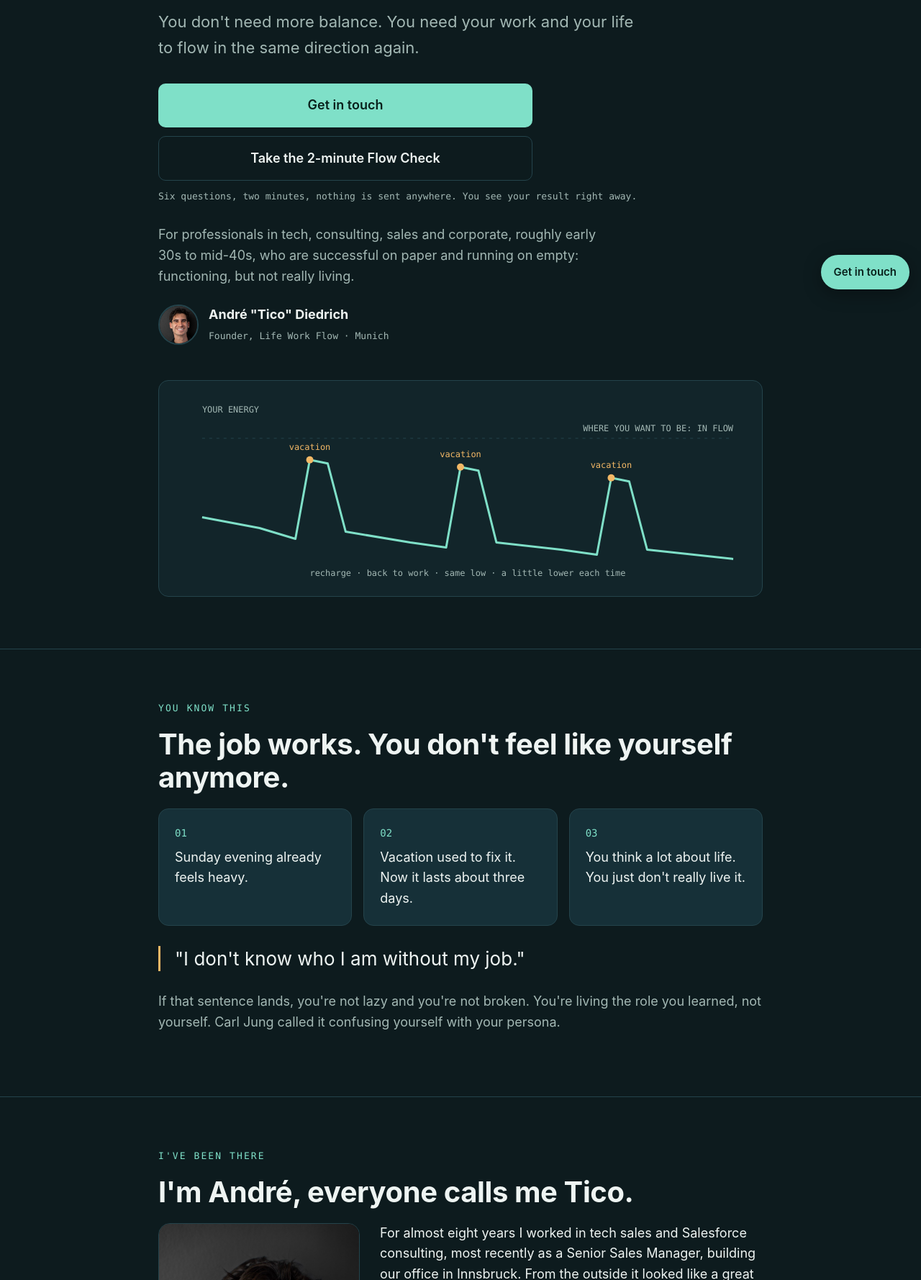
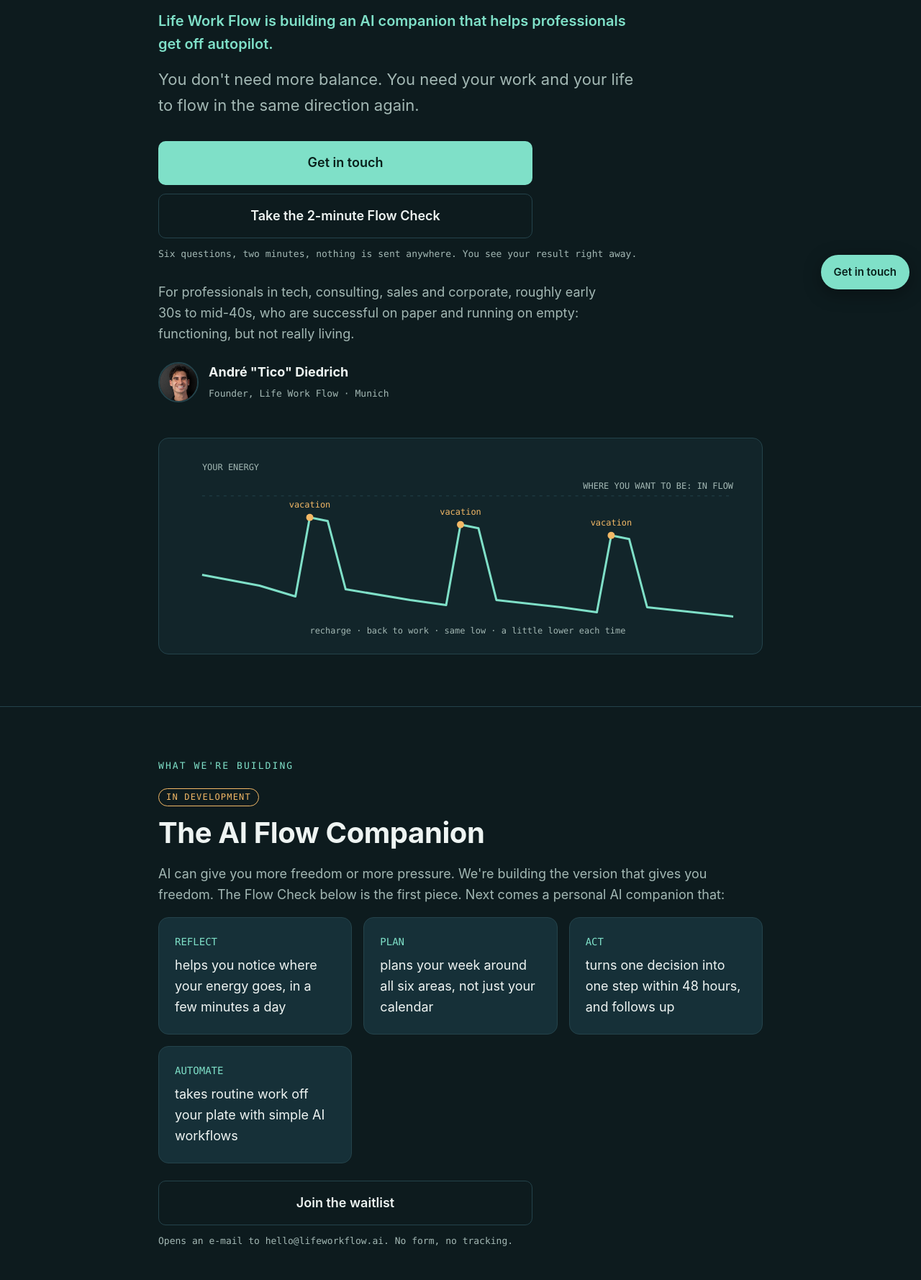
Before and after one commit to andidigap-gif/lifeworkflow-site, a plain HTML site: page index.html in a window 1280 px wide. Shown: the part 382-2160 px from the top of the page at 72% size. Drawn offline with Linux system fonts and the light colour scheme.

Commit message:
Lead with the AI Flow Companion: product line in hero, section moved up, waitlist button, title
Co-Authored-By: Claude Opus 5.5 <noreply@anthropic.com>

```diff
--- a/index.html
+++ b/index.html
@@ -3,7 +3,7 @@
 <head>
   <meta charset="utf-8">
   <meta name="viewport" content="width=device-width, initial-scale=1">
-  <title>Life Work Flow · Tico Diedrich</title>
+  <title>Life Work Flow · AI companion for work and life</title>
   <meta name="description" content="On paper, everything is fine. Inside, you're on autopilot. Life Work Flow helps successful professionals get off autopilot and bring work and life into one flow.">
   <style>
     :root {
@@ -35,6 +35,7 @@
     h1 { font-size: clamp(40px, 7vw, 64px); line-height: 1.05; letter-spacing: -.02em; margin: 0 0 20px; }
     h2 { font-size: clamp(28px, 4.5vw, 40px); line-height: 1.15; margin: 0 0 20px; letter-spacing: -.01em; }
     .lead { font-size: 22px; color: var(--muted); margin: 0 0 32px; max-width: 680px; }
+    .product { font-size: 20px; color: var(--accent); font-weight: 600; margin: 0 0 16px; max-width: 680px; }
     p { margin: 0 0 16px; }
     .muted { color: var(--muted); }
     .small { font-family: var(--mono); font-size: 13px; color: var(--muted); }
@@ -95,6 +96,7 @@
     <div class="wrap">
       <p class="eyebrow">Life Work Flow</p>
       <h1>On paper, everything is fine.<br>Inside, you're on autopilot.</h1>
+      <p class="product">Life Work Flow is building an AI companion that helps professionals get off autopilot.</p>
       <p class="lead">You don't need more balance. You need your work and your life to flow in the same direction again.</p>
       <div class="btns">
         <a class="btn primary" href="#call">Get in touch</a>
@@ -122,6 +124,26 @@
           <text x="410" y="252" fill="#a3b8b4" font-family="ui-monospace, Menlo, monospace" font-size="12" text-anchor="middle">recharge · back to work · same low · a little lower each time</text>
         </svg>
       </div>
+    </div>
+  </section>
+
+  <!-- 1b. AI product (moved up for the AWS Activate review, 2026-11-09) -->
+  <section>
+    <div class="wrap">
+      <p class="eyebrow">What we're building</p>
+      <span class="badge">IN DEVELOPMENT</span>
+      <h2>The AI Flow Companion</h2>
+      <p class="muted">AI can give you more freedom or more pressure. We're building the version that gives you freedom. The Flow Check below is the first piece. Next comes a personal AI companion that:</p>
+      <div class="grid3">
+        <div class="card"><span class="num">REFLECT</span>helps you notice where your energy goes, in a few minutes a day</div>
+        <div class="card"><span class="num">PLAN</span>plans your week around all six areas, not just your calendar</div>
+        <div class="card"><span class="num">ACT</span>turns one decision into one step within 48 hours, and follows up</div>
+        <div class="card"><span class="num">AUTOMATE</span>takes routine work off your plate with simple AI workflows</div>
+      </div>
+      <div class="btns" style="margin-top:24px">
+        <a class="btn ghost" href="mailto:hello@lifeworkflow.ai?subject=Waitlist%3A%20AI%20Flow%20Companion">Join the waitlist</a>
+      </div>
+      <p class="small">Opens an e-mail to hello@lifeworkflow.ai. No form, no tracking.</p>
     </div>
   </section>
 
@@ -170,22 +192,6 @@
         <div class="card"><span class="num">04 · PEOPLE</span><b>Family and friends</b><br><span class="muted">A circle where you feel understood.</span></div>
         <div class="card"><span class="num">05 · GROWTH</span><b>Growth and learning</b><br><span class="muted">Including AI as a tool for more freedom, not more pressure.</span></div>
         <div class="card"><span class="num">06 · MIND</span><b>Mindset</b><br><span class="muted">Trust, intuition and the energy you bring into your days.</span></div>
-      </div>
-    </div>
-  </section>
-
-  <!-- 4b. AI product -->
-  <section>
-    <div class="wrap">
-      <p class="eyebrow">What we're building</p>
-      <span class="badge">IN DEVELOPMENT</span>
-      <h2>The AI Flow Companion</h2>
-      <p class="muted">AI can give you more freedom or more pressure. We're building the version that gives you freedom. The Flow Check below is the first piece. Next comes a personal AI companion that:</p>
-      <div class="grid3">
-        <div class="card"><span class="num">REFLECT</span>helps you notice where your energy goes, in a few minutes a day</div>
-        <div class="card"><span class="num">PLAN</span>plans your week around all six areas, not just your calendar</div>
-        <div class="card"><span class="num">ACT</span>turns one decision into one step within 48 hours, and follows up</div>
-        <div class="card"><span class="num">AUTOMATE</span>takes routine work off your plate with simple AI workflows</div>
       </div>
     </div>
   </section>
```
